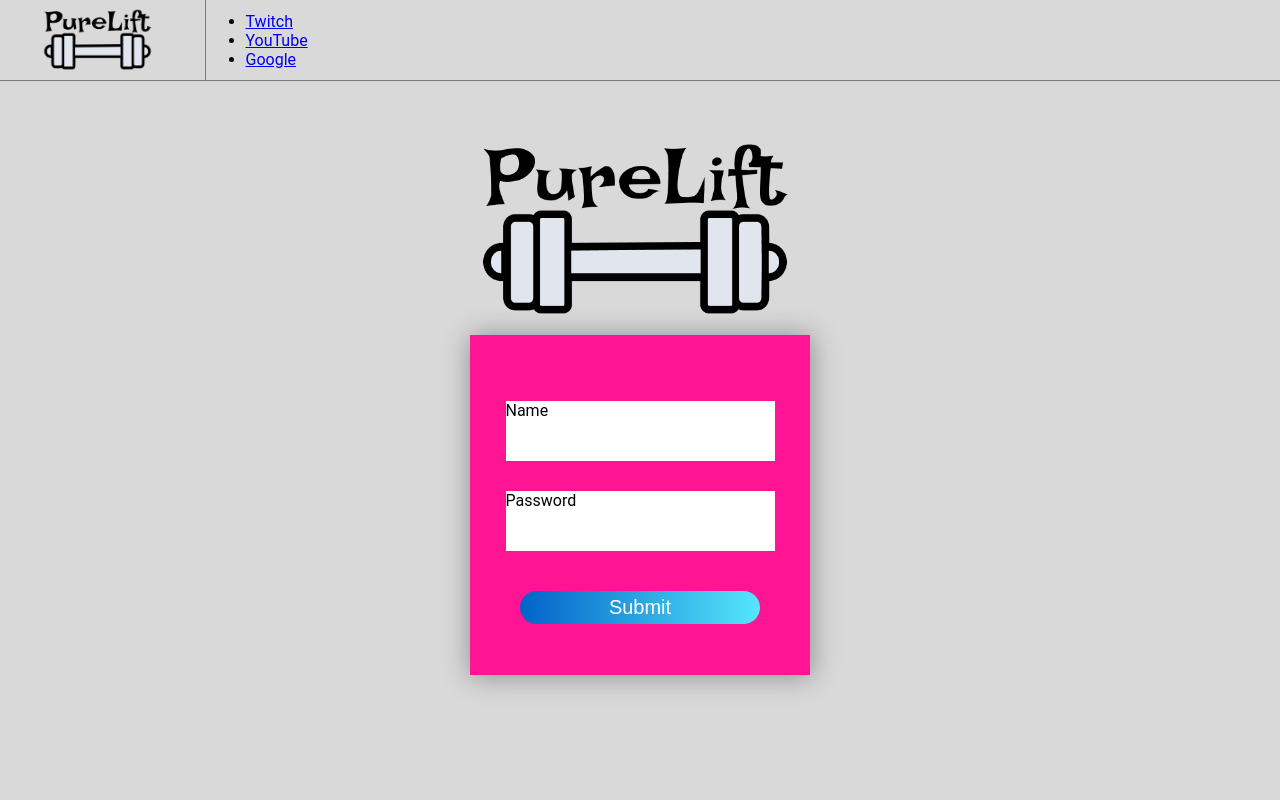
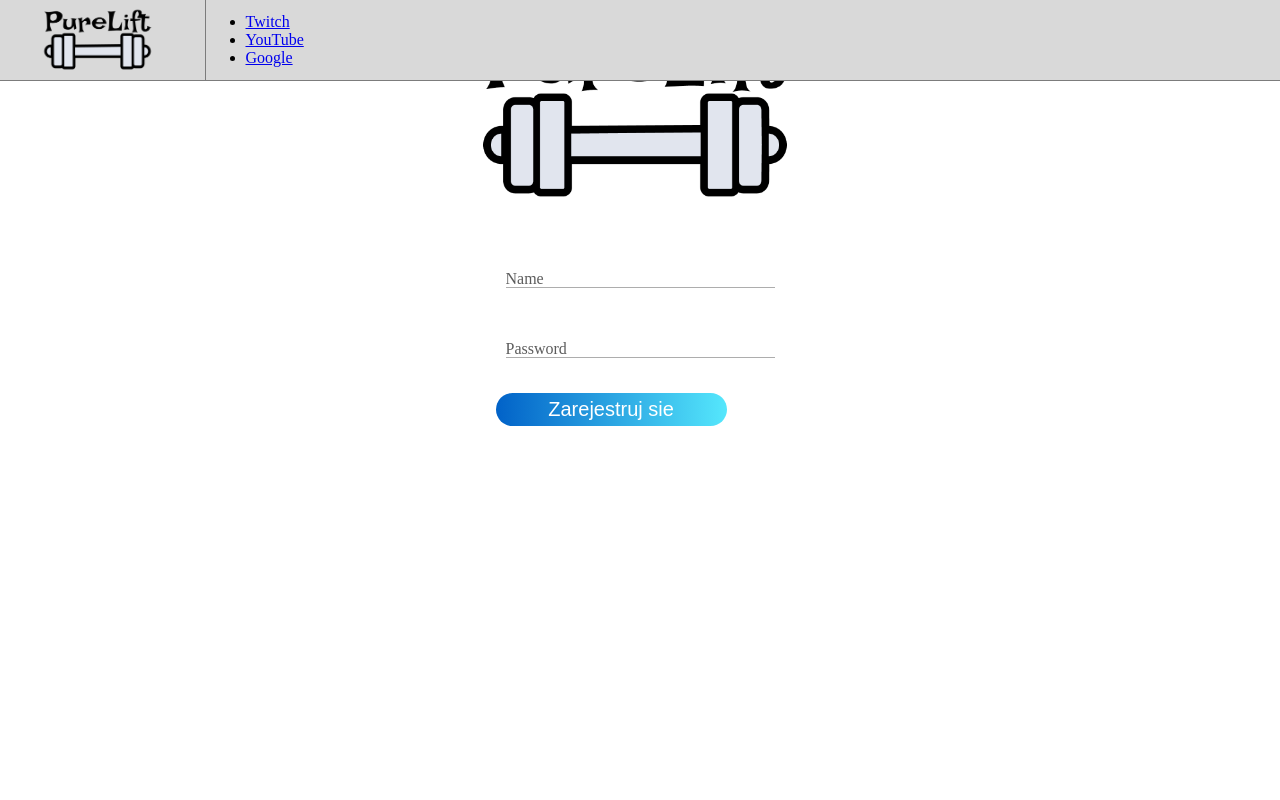
Before and after one commit to kmrowiec03/WDPAI_projekt_km, a PHP site: page /register in a window 1280 px wide. Run offline with PHP 8.4, Linux system fonts and the light colour scheme.

Commit message:
add register/login styles, dashboard styles and html

```diff
--- a/Routing.php
+++ b/Routing.php
@@ -12,7 +12,7 @@
     public static function run($url)
     {
         // Rozbijamy URL, aby uzyskać pierwszą część jako akcję
-        $action = explode("/", $url)[0] ?: 'login'; // Domyślnie 'login'
+        $action = explode("/", $url)[0] ?: 'dashboard'; // Domyślnie 'login'
 
         // Sprawdzamy, czy akcja istnieje w tablicy $routes
         if (!array_key_exists($action, self::$routes)) {
--- a/public/styles/component.css
+++ b/public/styles/component.css
@@ -1,19 +1,8 @@
-body {
-  margin: 0;
-  font-family: 'Roboto', sans-serif;
-  display: flex;
-  justify-content: center;
-  align-items: center;
-  height: 100vh;
-  background-color: #D9D9D9;
-}
+
 .Container_column{
   display: flex;
   flex-direction: column;
-  align-items: center;
-  justify-items: center;
 }
-
 .Container_text{
   width: auto;
   height: auto;
@@ -34,6 +23,7 @@
   justify-content: flex-start;
   align-items:center;
   flex-direction: row;
+  z-index: 1000; /* priorytet wyswietlania*/
 }
 
 .SignInComponent {
--- a/public/styles/register_login.css
+++ b/public/styles/register_login.css
@@ -6,31 +6,27 @@
     --buttonColor: linear-gradient(90deg, #0162c8, #55e7fc);
     --textAndBorderColor: #0162c8;
 }
+.cont_column{
+    display: flex;
+    flex-direction: column;
+    align-items: center;
+    justify-items: center;
+}
 
 
-form {
-    height: 300px;
-    width: 300px;
-    display: flex;
-    justify-content: center;
-    align-items: center;
-    flex-direction: column;
-    box-shadow: 1px 1px 25px 1px rgba(0, 0, 0, 0.336);
-    padding: 20px 20px;
-    background-color: deeppink;
-}
-
-.form-section {
+.form-section {/*kontener (div) z miejscem dla pola do logowania*/
 
     display: flex;
     flex-direction: column;
-    margin: 15px;
+    margin: 10px;
     height: 60px;
     position: relative;
     overflow: hidden;
+    color: blue;
+
 }
 
-.form-input {
+.form-input {/*pole input na wpisanie danych*/
     font-size: 20px;
     width: 100%;
     height: 100%;
@@ -39,13 +35,12 @@
     border:none;
     outline: none;
     color: rgba(0, 0, 0, 0.548);
-
-
+    background: transparent;
+    border-bottom: 1px solid rgba(0, 0, 0,0.322);
 }
 
 .input-label {
     position: absolute;
-    border-bottom: 1px solid rgba(0, 0, 0, 0.308);
     width: 100%;
     height: 100%;
     pointer-events: none;
@@ -66,11 +61,11 @@
 
 
 
-.form-input:focus+.input-label::after {
+.form-input:focus+.input-label::after {/* przesuwanie*/
     transform: translateX(0%);
 }
 
-.label-name {
+.label-name {/*pole dynamicznie przesuwane*/
     position: absolute;
     bottom: 0;
     transition: all .3s ease-in-out;
--- a/public/views/navigation/navigation.php
+++ b/public/views/navigation/navigation.php
@@ -7,4 +7,5 @@
         <li><a href="https://www.youtube.com" target="_blank">YouTube</a></li>
         <li><a href="https://www.google.com" target="_blank">Google</a></li>
     </ul>
+
 </nav>
--- a/public/views/register.php
+++ b/public/views/register.php
@@ -13,7 +13,7 @@
 <body>
     <?php include("public/views/navigation/navigation.php"); ?>
 
-    <div class="Container_column">
+    <div class="cont_column">
         <div class="LogoContainer">
             <img src="public/images/logo.png" alt="Logo firmy" class="Logo Logo-big" width="450px">
         </div>
@@ -22,20 +22,24 @@
 
 
         <form action="/register" method="POST">
+
             <div class="form-section">
-                    <input type="text" name="name" autocomplete="off" class="form-input">
-                    <label for="name" class="input-label"
+                <input class="form-input" type="text" name="nick" autocomplete='off' required >
+                <label class="input-label" for="name">
                     <span class="label-name">Name</span>
                 </label>
             </div>
+
             <div class="form-section">
-                    <input type="password" name="password"  class="form-input">
-                    <label for="password" class="input-label"
+                <input class="form-input" type="password" name="password" autocomplete='off' required >
+                <label class="input-label" for="password">
                     <span class="label-name">Password</span>
                 </label>
             </div>
 
-                <button>Submit</button>
+            <form action="/dashboard" method="POST">
+              <button type="submit">Zarejestruj sie</button>
+            </form>
         </form>
 
 
--- a/src/controllers/SecurityController.php
+++ b/src/controllers/SecurityController.php
@@ -13,12 +13,12 @@
         }
 
 
-        $email = $_POST['eMail'];
+        $email = $_POST['nick'];
         $password = $_POST['password'];
 
         $this->render("dashboard",
         ['name' =>"XYZ",
-        'email' =>$email,
+        'nick' =>$email,
         'password' =>$password
         ]);
 
@@ -31,12 +31,12 @@
         }
 
 
-        $email = $_POST['eMail'];
+        $email = $_POST['nick'];
         $password = $_POST['password'];
 
         $this->render("dashboard",
             ['name' =>"XYZ",
-                'email' =>$email,
+                'nick' =>$email,
                 'password' =>$password
             ]);
 
```
Also changed, not shown: public/styles/containers.css (added, +125 -0 lines), public/views/dashboard.php (+9 -0 lines), public/views/login.php (+40 -7 lines). Lines whose indentation alone changed are shown as unchanged.
